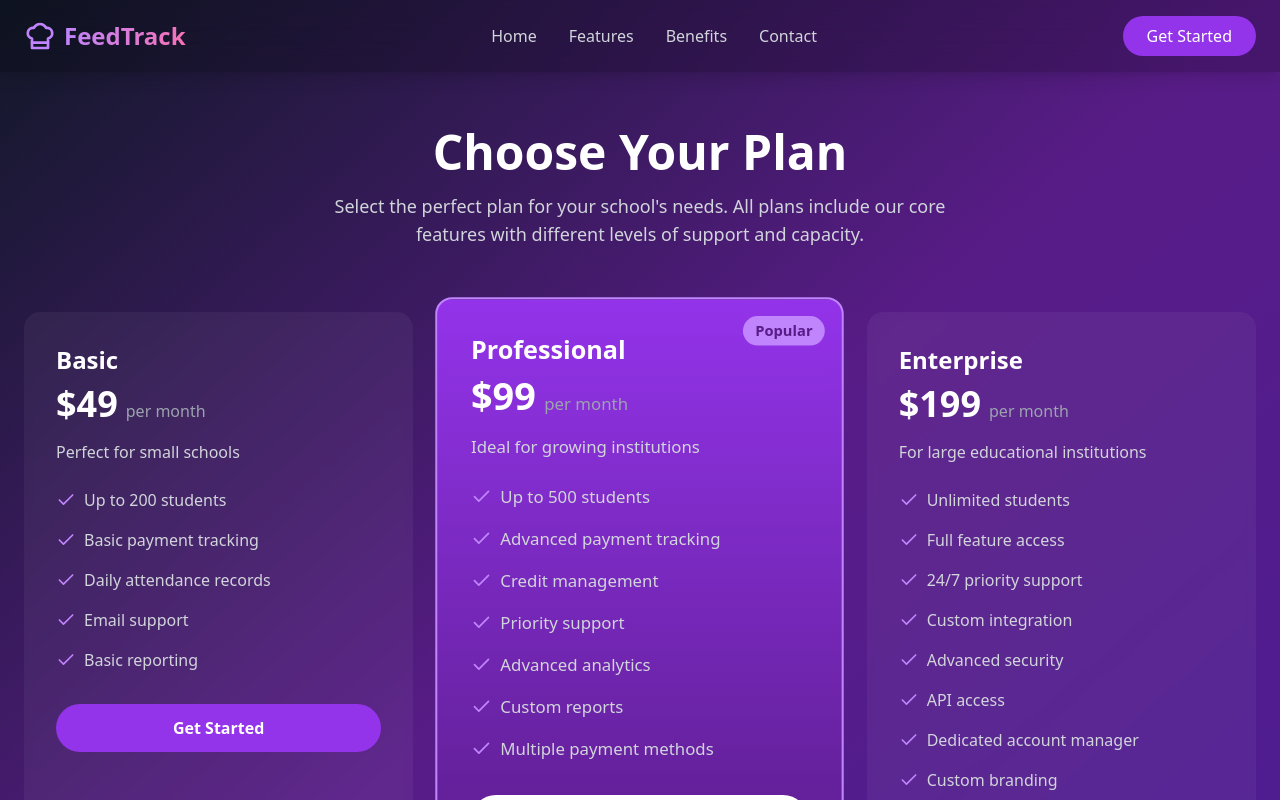
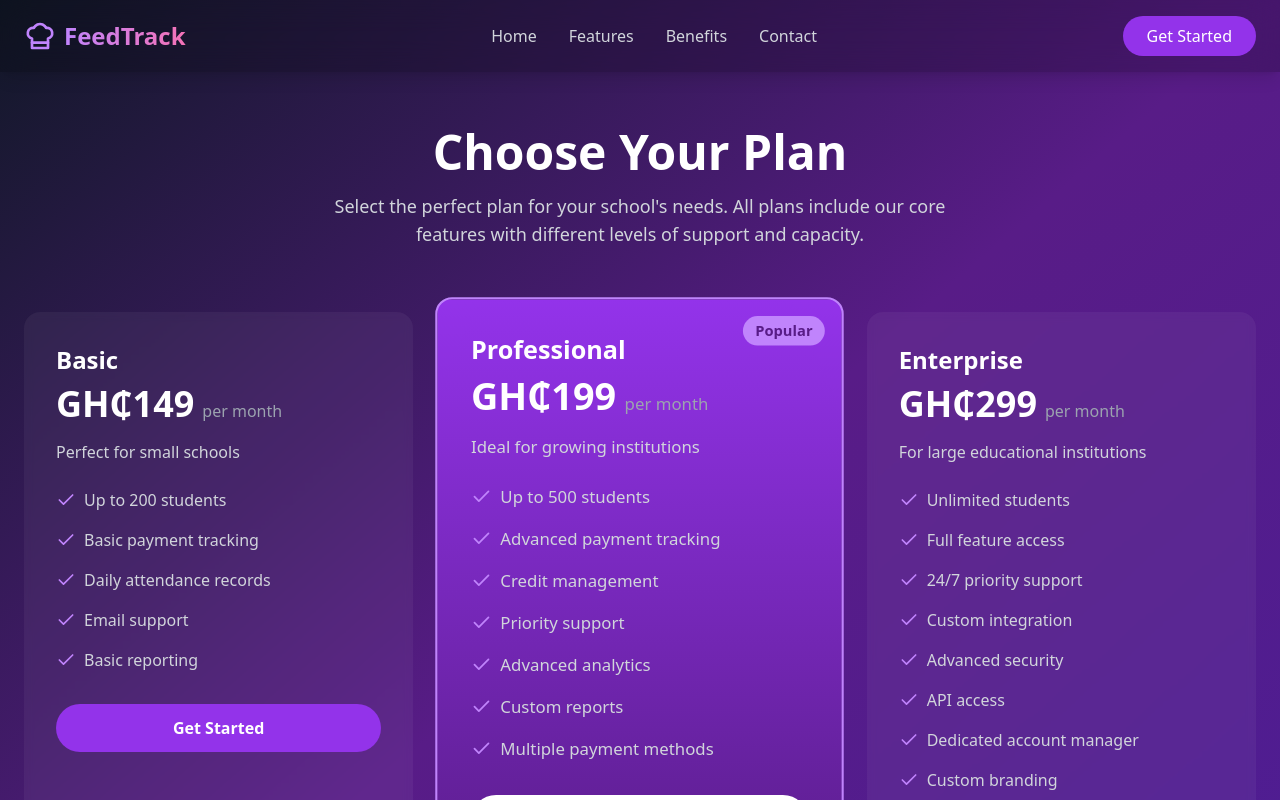
Before and after one commit to Bhankid/FeedTrackLandingPage, a React (Vite) app: page /pricing in a window 1280 px wide. Shown: the top 800 px of the page. Built offline with nearby package versions, Linux system fonts and the light colour scheme.

Commit message:
updated the pricing page

```diff
--- a/src/pages/Pricing.tsx
+++ b/src/pages/Pricing.tsx
@@ -1,12 +1,13 @@
-import React from 'react';
-import { Check } from 'lucide-react';
-import Navbar from '../components/Navbar';
+import React from "react";
+import { Check } from "lucide-react";
+import { Link } from "react-router-dom"; // Import Link for navigation
+import Navbar from "../components/Navbar";
 
 export default function Pricing() {
   const plans = [
     {
       name: "Basic",
-      price: "$49",
+      price: "GH₵149",
       period: "per month",
       description: "Perfect for small schools",
       features: [
@@ -14,13 +15,13 @@ export default function Pricing() {
         "Basic payment tracking",
         "Daily attendance records",
         "Email support",
-        "Basic reporting"
+        "Basic reporting",
       ],
-      highlighted: false
+      highlighted: false,
     },
     {
       name: "Professional",
-      price: "$99",
+      price: "GH₵199",
       period: "per month",
       description: "Ideal for growing institutions",
       features: [
@@ -30,13 +31,13 @@ export default function Pricing() {
         "Priority support",
         "Advanced analytics",
         "Custom reports",
-        "Multiple payment methods"
+        "Multiple payment methods",
       ],
-      highlighted: true
+      highlighted: true,
     },
     {
       name: "Enterprise",
-      price: "$199",
+      price: "GH₵299",
       period: "per month",
       description: "For large educational institutions",
       features: [
@@ -47,10 +48,10 @@ export default function Pricing() {
         "Advanced security",
         "API access",
         "Dedicated account manager",
-        "Custom branding"
+        "Custom branding",
       ],
-      highlighted: false
-    }
+      highlighted: false,
+    },
   ];
 
   return (
@@ -64,18 +65,18 @@ export default function Pricing() {
               Choose Your Plan
             </h1>
             <p className="text-gray-300 text-lg max-w-2xl mx-auto">
-              Select the perfect plan for your school's needs. All plans include our core features with different levels of support and capacity.
+              Select the perfect plan for your school's needs. All plans include
+              our core features with different levels of support and capacity.
             </p>
           </div>
-
           <div className="grid md:grid-cols-2 lg:grid-cols-3 gap-8 max-w-7xl mx-auto">
             {plans.map((plan, index) => (
               <div
                 key={index}
                 className={`rounded-2xl p-8 ${
                   plan.highlighted
-                    ? 'bg-gradient-to-b from-purple-600 to-purple-900 border-2 border-purple-400 transform scale-105'
-                    : 'bg-white/5 backdrop-blur-sm'
+                    ? "bg-gradient-to-b from-purple-600 to-purple-900 border-2 border-purple-400 transform scale-105"
+                    : "bg-white/5 backdrop-blur-sm"
                 } relative overflow-hidden transition-all hover:transform hover:scale-[1.02]`}
               >
                 {plan.highlighted && (
@@ -84,27 +85,33 @@ export default function Pricing() {
                   </div>
                 )}
 
-                <h3 className="text-2xl font-bold text-white mb-2">{plan.name}</h3>
+                <h3 className="text-2xl font-bold text-white mb-2">
+                  {plan.name}
+                </h3>
                 <div className="mb-4">
-                  <span className="text-4xl font-bold text-white">{plan.price}</span>
+                  <span className="text-4xl font-bold text-white">
+                    {plan.price}
+                  </span>
                   <span className="text-gray-400 ml-2">{plan.period}</span>
                 </div>
                 <p className="text-gray-300 mb-6">{plan.description}</p>
 
                 <ul className="space-y-4 mb-8">
                   {plan.features.map((feature, featureIndex) => (
-                    <li key={featureIndex} className="flex items-center text-gray-300">
+                    <li
+                      key={featureIndex}
+                      className="flex items-center text-gray-300"
+                    >
                       <Check className="w-5 h-5 text-purple-400 mr-2" />
                       {feature}
                     </li>
                   ))}
                 </ul>
-
                 <button
                   className={`w-full py-3 px-6 rounded-full font-semibold transition-all ${
                     plan.highlighted
-                      ? 'bg-white text-purple-900 hover:bg-gray-100'
-                      : 'bg-purple-600 text-white hover:bg-purple-700'
+                      ? "bg-white text-purple-900 hover:bg-gray-100"
+                      : "bg-purple-600 text-white hover:bg-purple-700"
                   }`}
                 >
                   Get Started
@@ -112,14 +119,17 @@ export default function Pricing() {
               </div>
             ))}
           </div>
-
           <div className="mt-16 text-center">
             <p className="text-gray-400 mb-4">
-              Need a custom plan? Contact our sales team for a tailored solution.
+              Need a custom plan? Contact our sales team for a tailored
+              solution.
             </p>
-            <button className="text-purple-400 hover:text-purple-300 font-semibold">
-              Contact Sales →
-            </button>
+            {/* Updated Button */}
+            <Link to="/contact">
+              <button className="text-purple-400 hover:text-purple-300 font-semibold">
+                Contact Sales →
+              </button>
+            </Link>
           </div>
         </div>
       </div>
```
